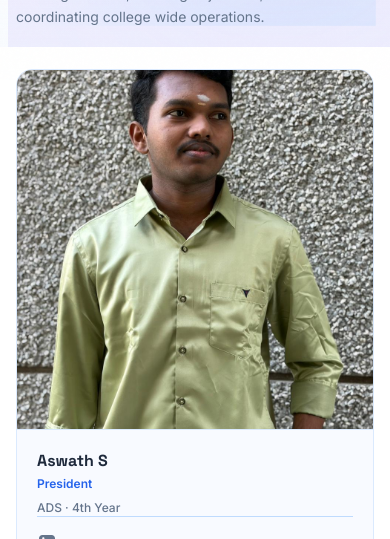
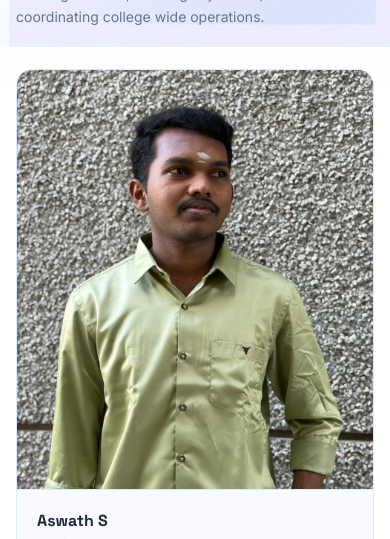
Before and after one commit to fodsesvce/FODSE-Website, a Next.js app: page /team in a window 390 px wide. Shown: the part 797-1336 px from the top of the page. Built offline with nearby package versions, Linux system fonts and the light colour scheme.

Commit message:
Update MemberCard.tsx

```diff
--- a/components/team/MemberCard.tsx
+++ b/components/team/MemberCard.tsx
@@ -57,7 +57,7 @@ export default function MemberCard({ member, index }: Props) {
     >
       {/* ---------- IMAGE ---------- */}
 
-      <div className="relative w-full h-[360px] overflow-hidden border-b border-border">
+      <div className="relative w-full h-[420px] sm:h-[380px] lg:h-[360px] overflow-hidden border-b border-border">
         <Image
           src={member.image}
           alt={member.name}
@@ -65,12 +65,13 @@ export default function MemberCard({ member, index }: Props) {
           priority={index < 4}
           sizes="(max-width:768px) 100vw, (max-width:1200px) 50vw, 25vw"
           className="
-            object-cover
-            object-center
-            transition-transform
-            duration-500
-            group-hover:scale-105
-          "
+  object-cover
+  object-top
+  sm:object-center
+  transition-transform
+  duration-500
+  group-hover:scale-105
+"
         />
 
         {/* Fallback gradient */}
```
